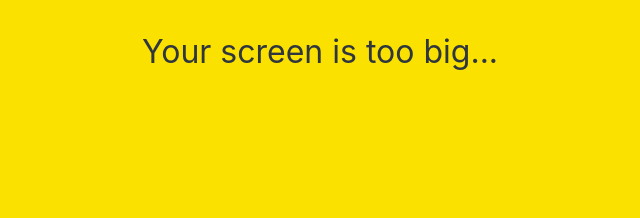
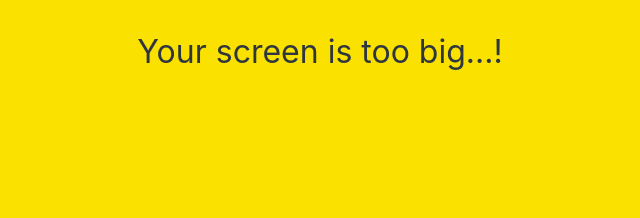
Before and after one commit to junzerokim/kakaotalk-clone, a plain HTML site: page index.html in a window 1280 px wide. Shown: the part 348-566 px from the top of the page, 320-960 px from the left. Drawn offline with Linux system fonts and the light colour scheme.

Commit message:
first commit

```diff
--- a/index.html
+++ b/index.html
@@ -36,7 +36,7 @@
   </form>
 
   <div id="no-mobile">
-    <span>Your screen is too big...</span>
+    <span>Your screen is too big...!</span>
   </div>
 
   <script src="https://kit.fontawesome.com/8c6d1c02ca.js" crossorigin="anonymous"></script>
```
